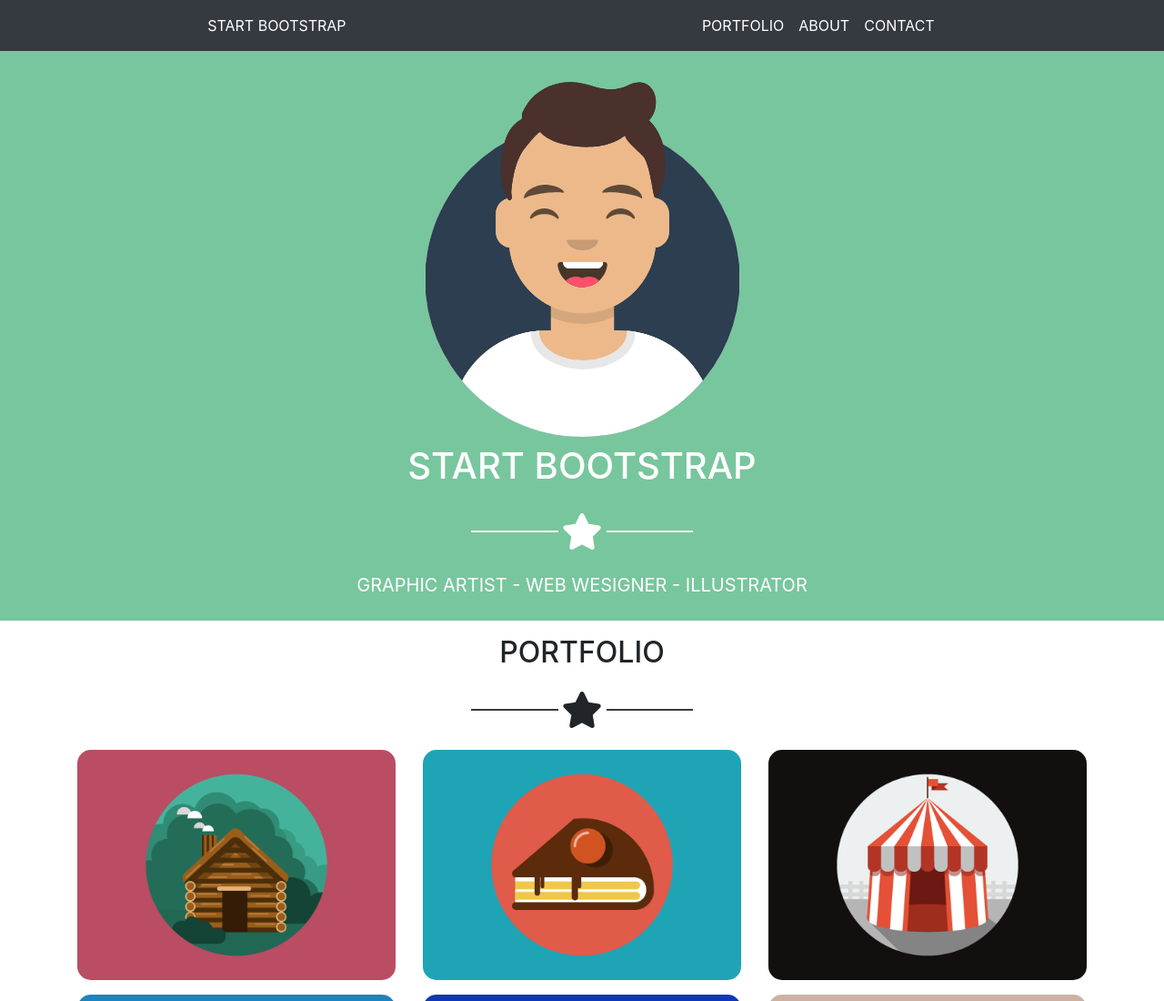
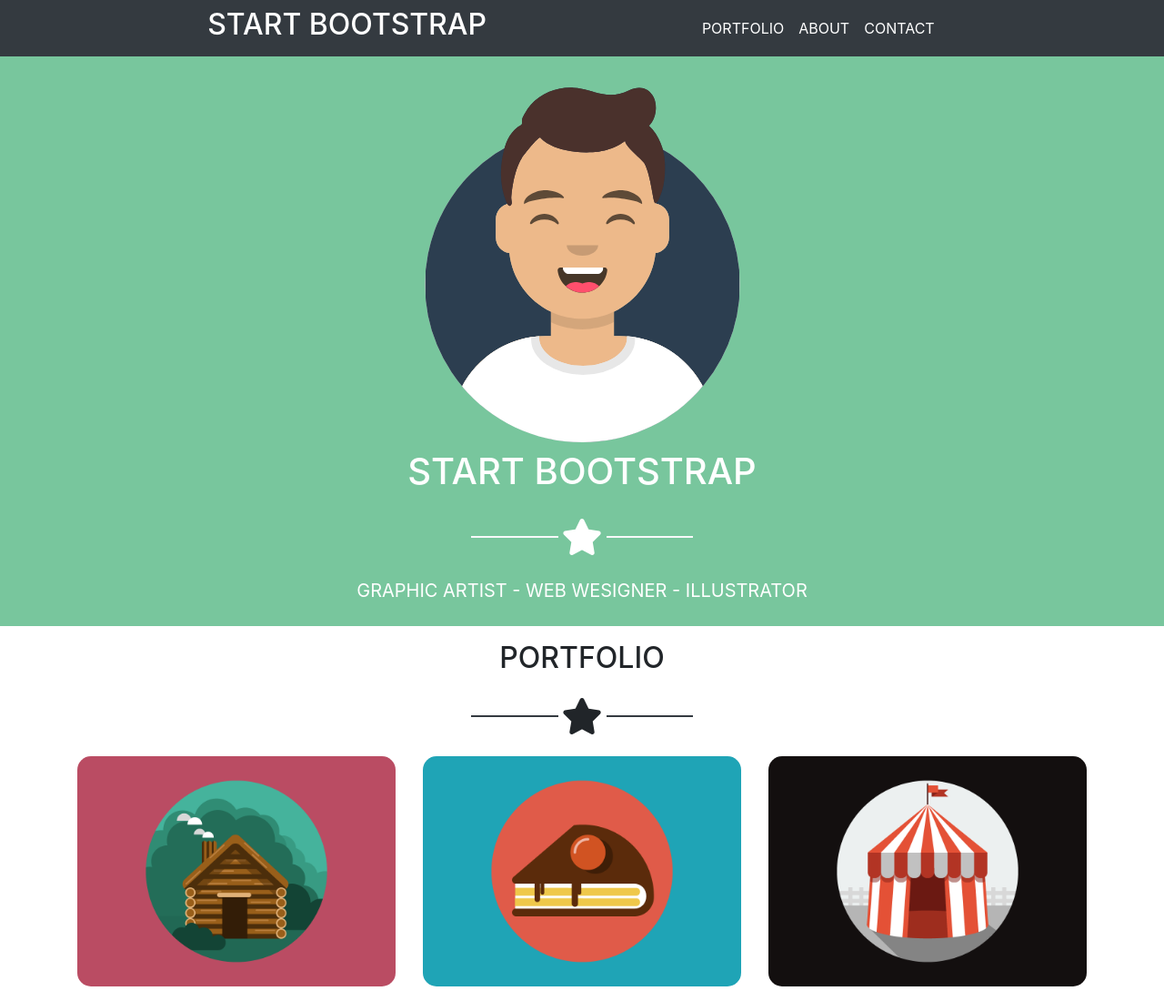
Before and after one commit to FabrizioFornone/html-css-bootstrap-freelancer, a plain HTML site: page index.html in a window 1280 px wide. Shown: the top 1100 px of the page at 91% size. Drawn offline with nearby package versions, Linux system fonts and the light colour scheme.

Commit message:
Exercise Finished: font size header fixed

```diff
--- a/index.html
+++ b/index.html
@@ -26,8 +26,8 @@
     <!-- Nav -->
     <div class="container-fluid bg-dark">
       <div class="row align-items-center justify-content-center">
-        <header class="text-uppercase text-white col-5 col-sm-5 col-lg-4">start bootstrap</header>
-        <nav class="navbar navbar-expand-lg navbar-dark col-5 col-sm-5 col-lg-4">
+        <header class="text-uppercase text-white col-5 col-sm-5 col-lg-4 py-2"><h2>start bootstrap</h1></header>
+        <nav class="navbar navbar-expand-lg navbar-dark col-5 col-sm-5 col-lg-4 py-2">
           <div class="container-fluid justify-content-end">
             <button class="navbar-toggler" type="button" data-bs-toggle="collapse" data-bs-target="#navbarTogglerDemo01" aria-controls="navbarTogglerDemo01" aria-expanded="false" aria-label="Toggle navigation">
               <span class="navbar-toggler-icon"></span>
@@ -49,8 +49,6 @@
         </nav>
       </div>
     </div>
-
-
     <!-- Jumbotron -->
     <div class="container-fluid cont_fluid_green mb-3">
       <div class="container text-white py-3">
```
